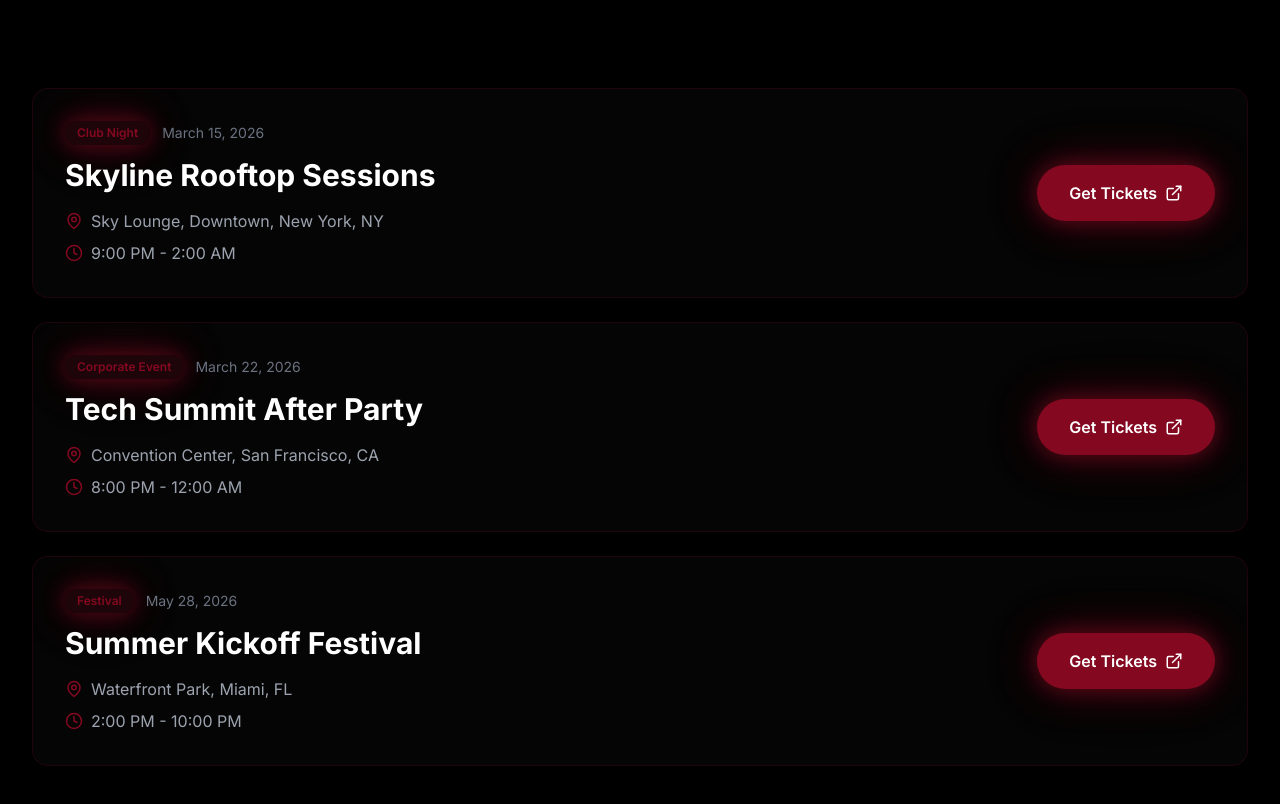
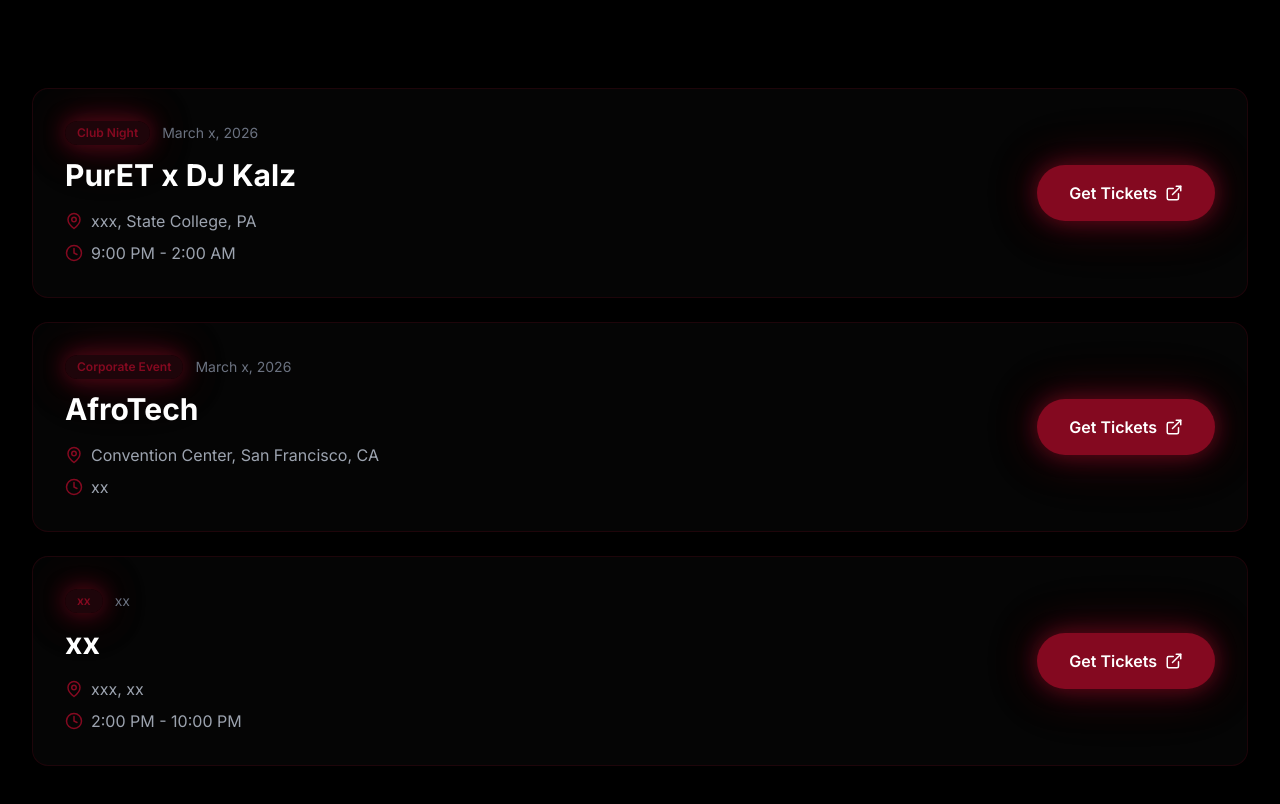
Before and after one commit to ojakanbi/djkalzwebsite, a React (Vite) app: page /djkalzwebsite/events in a window 1280 px wide. Shown: the part 420-1224 px from the top of the page. Built offline with nearby package versions, Linux system fonts and the light colour scheme.

Commit message:
Fix routing with basename

```diff
--- a/src/pages/Bio.jsx
+++ b/src/pages/Bio.jsx
@@ -11,12 +11,7 @@
 
   const skills = [
     'Hip-Hop & R&B',
-    'EDM & House',
-    'Top 40 & Pop',
-    'Latin & Reggaeton',
-    'Wedding Classics',
-    'Corporate Events',
-    'Live Mixing & Mashups',
+    'Afrobeats',
     'Custom Playlists',
   ];
 
@@ -35,20 +30,13 @@
             </h1>
             <div className="space-y-4 text-gray-300 text-lg">
               <p>
-                With over a decade of experience behind the decks, DJ Kalz has become
-                synonymous with unforgettable events and electric atmospheres. From
-                intimate weddings to massive festivals, the mission remains the same:
-                create moments that last forever.
+              xxxxxxxxxxxx
               </p>
               <p>
-                Specializing in a diverse range of genres including Hip-Hop, R&B, EDM,
-                House, and Top 40, DJ Kalz reads the crowd like no other, seamlessly
-                blending tracks to keep the energy high and the dance floor packed.
+                xxxxxxxxx
               </p>
               <p>
-                Every event is unique, and so is the approach. Whether it's a corporate
-                gala, wedding reception, or club night, you'll get a custom-tailored
-                experience that reflects your vision and exceeds expectations.
+              xxxxxxxx
               </p>
             </div>
           </motion.div>
--- a/src/pages/Contact.jsx
+++ b/src/pages/Contact.jsx
@@ -50,13 +50,13 @@
     {
       icon: Phone,
       label: 'Phone',
-      value: '+1 (555) 123-4567',
-      link: 'tel:+15551234567',
+      value: 'xxx xxx xxx ',
+      link: 'tel:+',
     },
     {
       icon: MapPin,
       label: 'Based In',
-      value: 'New York, NY',
+      value: 'Pittsburg, PA',
       link: null,
     },
     {
--- a/src/pages/Events.jsx
+++ b/src/pages/Events.jsx
@@ -5,19 +5,19 @@
   const upcomingEvents = [
     {
       id: 1,
-      title: 'Skyline Rooftop Sessions',
-      date: 'March 15, 2026',
+      title: 'PurET x DJ Kalz',
+      date: 'March x, 2026',
       time: '9:00 PM - 2:00 AM',
-      venue: 'Sky Lounge, Downtown',
-      city: 'New York, NY',
+      venue: 'xxx',
+      city: 'State College, PA',
       type: 'Club Night',
       ticketUrl: '#',
     },
     {
       id: 2,
-      title: 'Tech Summit After Party',
-      date: 'March 22, 2026',
-      time: '8:00 PM - 12:00 AM',
+      title: 'AfroTech',
+      date: 'March x, 2026',
+      time: 'xx',
       venue: 'Convention Center',
       city: 'San Francisco, CA',
       type: 'Corporate Event',
@@ -25,12 +25,12 @@
     },
     {
       id: 3,
-      title: 'Summer Kickoff Festival',
-      date: 'May 28, 2026',
+      title: 'xx',
+      date: 'xx',
       time: '2:00 PM - 10:00 PM',
-      venue: 'Waterfront Park',
-      city: 'Miami, FL',
-      type: 'Festival',
+      venue: 'xxx',
+      city: 'xx',
+      type: 'xx',
       ticketUrl: '#',
     },
   ];
--- a/src/pages/Gallery.jsx
+++ b/src/pages/Gallery.jsx
@@ -98,12 +98,12 @@
             See daily updates, behind-the-scenes content, and upcoming events on Instagram
           </p>
           <a
-            href="https://instagram.com/djkalz"
+            href="https://instagram.com/dj_kalz"
             target="_blank"
             rel="noopener noreferrer"
             className="px-8 py-3 bg-primary hover:bg-primary-dark rounded-full font-semibold transition-all hover:scale-105 inline-block neon-glow"
           >
-            Follow @djkalz
+            Follow @dj_kalz
           </a>
         </div>
       </section>
--- a/src/pages/Home.jsx
+++ b/src/pages/Home.jsx
@@ -70,8 +70,7 @@
               </p>
 
               <p className="text-lg text-gray-400 mb-12 max-w-2xl mx-auto lg:mx-0">
-                Bringing energy, vibes, and unforgettable moments to every event.
-                From intimate gatherings to massive celebrations.
+                Bringing energy, vibes, xxxx.
               </p>
 
               <div className="flex flex-col sm:flex-row gap-4 justify-center lg:justify-start">
```
